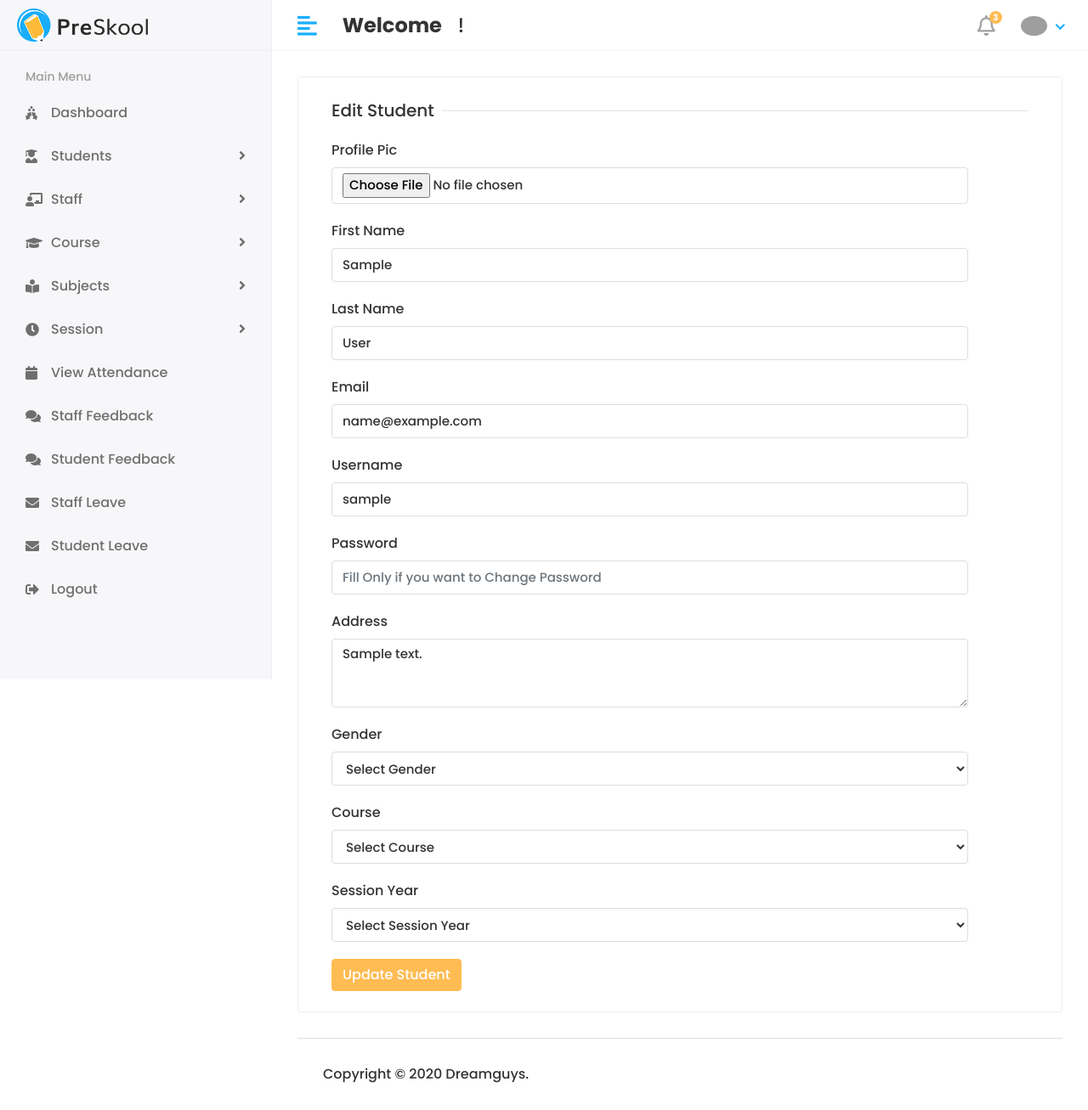
After one commit to Riya20khandelwal/College_Management_System_Django, a Django app: template templates/Hod/edit_student.html in a window 1280 px wide. The commit adds this page. Shown: the whole page at 85% size. Run offline with Django 5.2, Linux system fonts and the light colour scheme; the template is opened without the code that fills it: most values are stand-ins (such as "Sample title", 1, 10 or a date in 2020); some libraries are stand-ins or nearby versions; grey boxes are pictures that could not be loaded.

Commit message:
Update student data in Hod Panel

```diff
--- a/college_management_system/urls.py
+++ b/college_management_system/urls.py
@@ -37,6 +37,8 @@ urlpatterns = [
     path('Hod/Home', Hod_Views.HOME, name='hod_home'),
     path('Hod/Student/Add', Hod_Views.ADD_STUDENT, name='add_student'),
     path('Hod/Student/View', Hod_Views.VIEW_STUDENT, name='view_student'),
+    path('Hod/Student/Edit/<str:id>', Hod_Views.EDIT_STUDENT, name='edit_student'),
+    path('Hod/Student/Update', Hod_Views.UPDATE_STUDENT, name='update_student'),
 
 
 
--- /dev/null
+++ b/templates/Hod/edit_student.html
@@ -0,0 +1,101 @@
+{% extends "base.html" %}
+
+{% block content %}
+
+<div class="row">
+    <div class="col-sm-12">
+        <div class="card">
+            <div class="card-body">
+                <form action="{% url 'update_student' %}" method="post" enctype="multipart/form-data">
+                    {% csrf_token %}
+                    <div class="col-12">
+                        <h5 class="form-title"><span>Edit Student</span></h5>
+                    </div>
+                    {% include "includes/messages.html" %}
+
+                    <div class="col-sm-11">
+                        <div class="form-group">
+                            <label>Profile Pic</label>
+                            <input type="file" class="form-control" name="profile_pic">
+                            <input type="text" class="form-control" name="student_id" value="{{ student.admin.id }}" hidden>
+                        </div>
+                    </div>
+                    <div class="col-sm-11">
+                        <div class="form-group">
+                            <label>First Name</label>
+                            <input type="text" class="form-control" name="first_name" value="{{ student.admin.first_name }}">
+                        </div>
+                    </div>
+                    <div class="col-sm-11">
+                        <div class="form-group">
+                            <label>Last Name</label>
+                            <input type="text" class="form-control" name="last_name" value="{{ student.admin.last_name }}">
+                        </div>
+                    </div>
+                    <div class="col-sm-11">
+                        <div class="form-group">
+                            <label>Email</label>
+                            <input type="text" class="form-control" name="email" value="{{ student.admin.email }}">
+                        </div>
+                    </div>
+                    <div class="col-sm-11">
+                        <div class="form-group">
+                            <label>Username</label>
+                            <input type="text" class="form-control" name="username" value="{{ student.admin.username }}">
+                        </div>
+                    </div>
+                    <div class="col-sm-11">
+                        <div class="form-group">
+                            <label>Password</label>
+                            <input type="password" class="form-control" name="password" placeholder="Fill Only if you want to Change Password">
+                        </div>
+                    </div>
+                    <div class="col-sm-11">
+                        <div class="form-group">
+                            <label>Address</label>
+                            <textarea class="form-control" name="address" rows="3">{{ student.address }}</textarea>
+                        </div>
+                    </div>
+                    <div class="col-sm-11">
+                        <div class="form-group">
+                            <label>Gender</label>
+                            <select name="gender" class="form-control">
+                                <option>Select Gender</option>
+                                <option value="Female">Female</option>
+                                <option value="Male">Male</option>
+                                <option value="Others">Others</option>
+                            </select>
+                        </div>
+                    </div>
+                    <div class="col-sm-11">
+                        <div class="form-group">
+                            <label>Course</label>
+                            <select name="course_id" class="form-control">
+                                <option value="">Select Course</option>
+                                {% for i in course %}
+                                <option value="{{ i.id }}">{{ i.name }}</option>
+                                {% endfor %}
+                            </select>
+                        </div>
+                    </div>
+                    <div class="col-sm-11">
+                        <div class="form-group">
+                            <label>Session Year</label>
+                            <select name="session_year_id" class="form-control">
+                                <option>Select Session Year</option>
+                                {% for i in session_year %}
+                                <option value="{{ i.id }}">{{ i.session_start }} To {{ i.session_end }}</option>
+                                {% endfor %}
+                            </select>
+                        </div>
+                    </div>
+                    <div class="col-12">
+                        <button type="submit" class="btn btn-primary">Update Student</button>
+                    </div>
+                </form>
+            </div>
+        </div>
+    </div>
+</div>
+
+{% endblock content %}
--- a/templates/Hod/view_student.html
+++ b/templates/Hod/view_student.html
@@ -18,6 +18,7 @@
           </div>
        </div>
     </div>
+    {% include "includes/messages.html" %}
     <div class="row">
        <div class="col-sm-12">
           <div class="card card-table">
@@ -57,7 +58,7 @@
                             <td>{{ s.updated_at }}</td>
                             <td class="text-right">
                                <div class="actions">
-                                  <a href="edit-student.html" class="btn btn-sm bg-success-light mr-2">
+                                  <a href="{% url 'edit_student' s.id %}" class="btn btn-sm bg-success-light mr-2">
                                   <i class="fas fa-pen"></i>
                                   </a>
                                   <a href="#" class="btn btn-sm bg-danger-light">
```
Also changed, not shown: college_management_system/Hod_views.py (+64 -0 lines), db.sqlite3, media/profile_pic/member-2.png (added).
